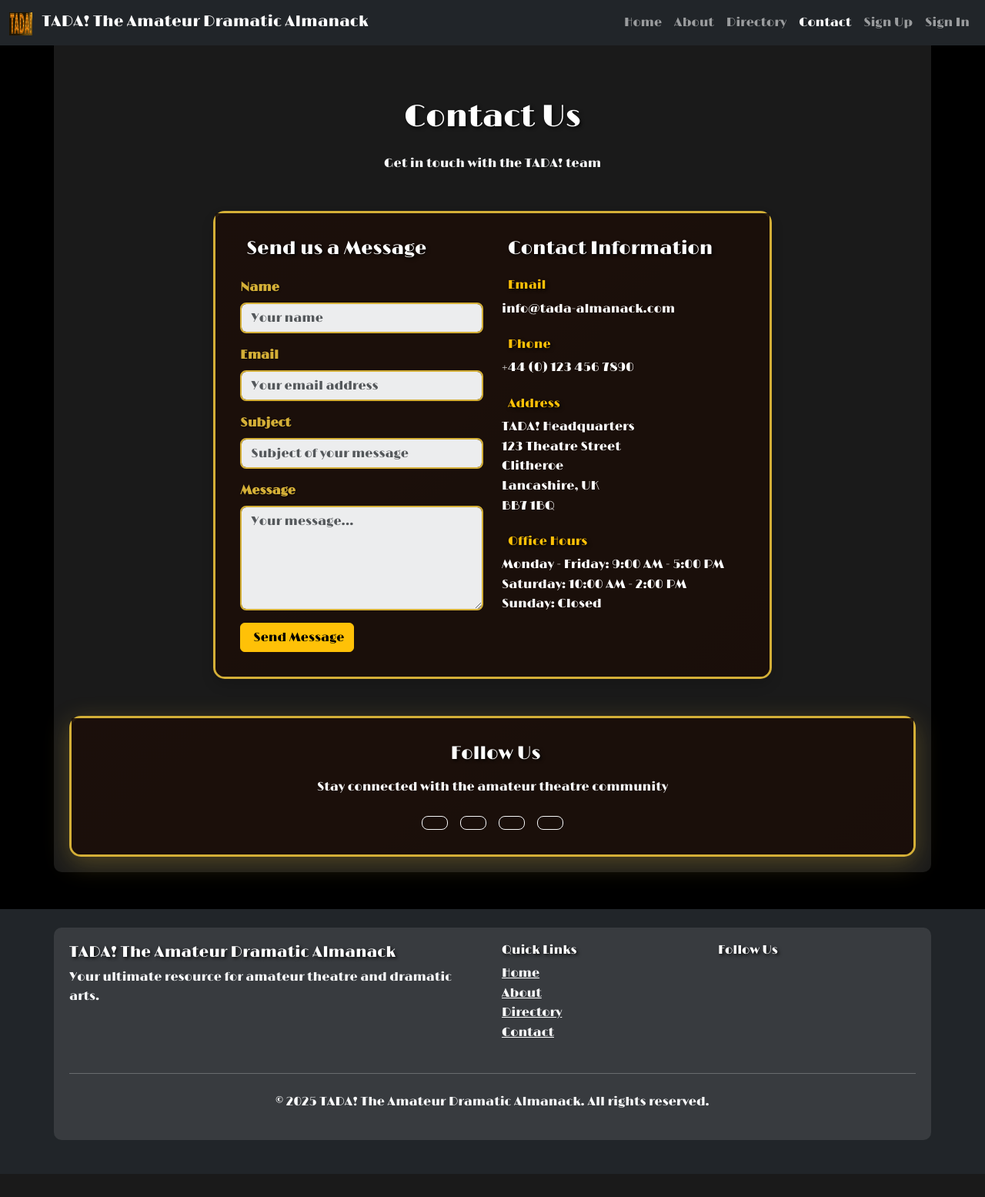
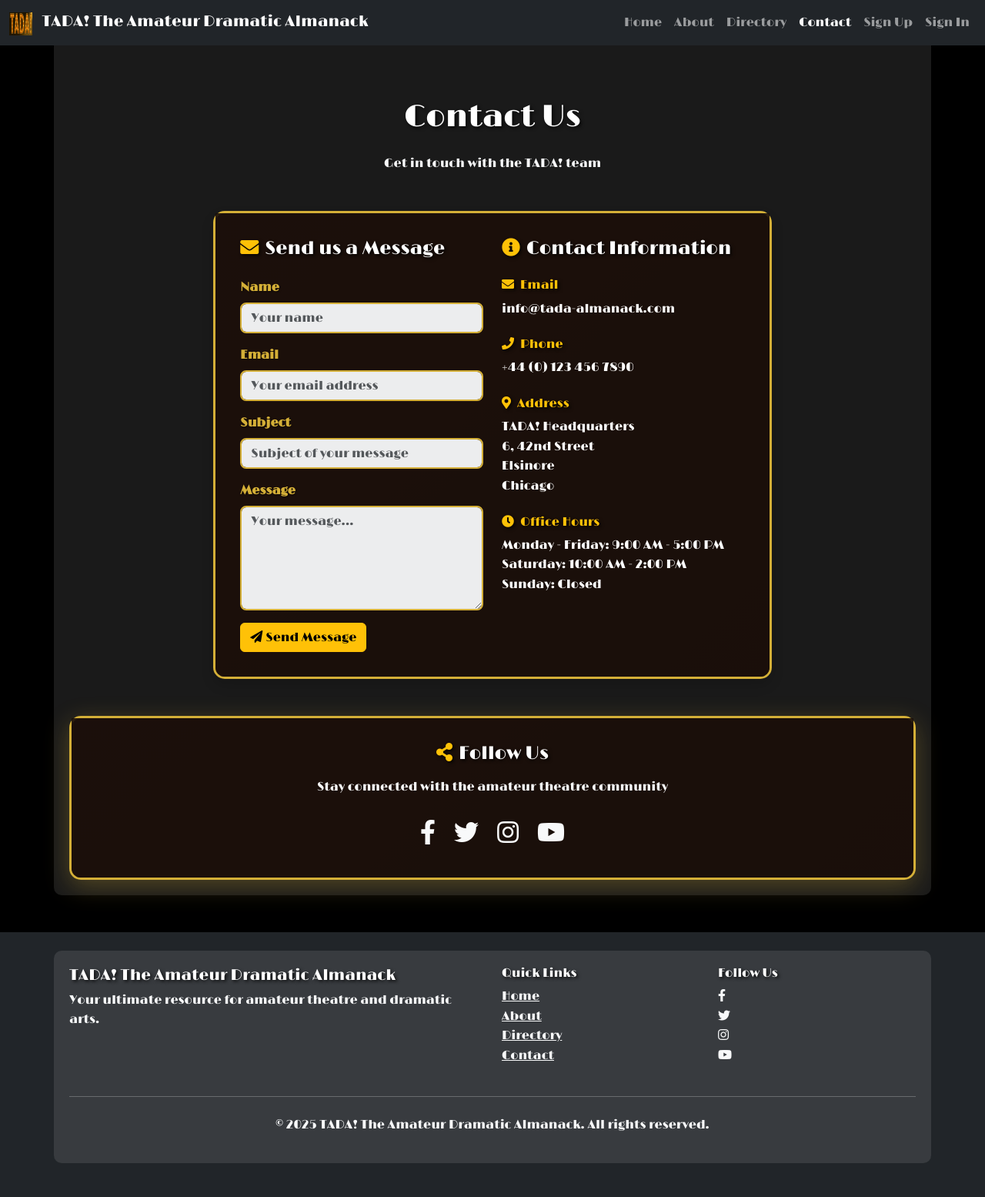
Before and after one commit to AndreaFitz/Capstone-Tada, a Django app: page /contact/ in a window 1280 px wide. Shown: the whole page at 77% size. Before the commit the page ends 1525 px from the top, so only its background shows below. Run offline with Django 5.2, Linux system fonts and the light colour scheme.

Commit message:
tidy up social media icons in Contact page

```diff
--- a/blog/templates/blog/contact.html
+++ b/blog/templates/blog/contact.html
@@ -75,7 +75,7 @@
           <div class="col-12">
             {% for message in messages %}
               <div class="alert alert-{{ message.tags }} alert-dismissible fade show" role="alert">
-                <i class="facheck-circle me-2" aria-hidden="true"></i>{{ message }}
+                <i class="fas fa-check-circle me-2" aria-hidden="true"></i>{{ message }}
                 <button type="button" class="btn-close" data-bs-dismiss="alert" aria-label="Close"></button>
               </div>
             {% endfor %}
@@ -97,7 +97,7 @@
               <div class="row">
                 <div class="col-md-6">
                   <h4 class="mb-4">
-                    <i class="faenvelope me-2 text-warning" aria-hidden="true"></i>Send us a Message
+                    <i class="fas fa-envelope me-2 text-warning" aria-hidden="true"></i>Send us a Message
                   </h4>
                   <form method="post">
                     {% csrf_token %}
@@ -118,34 +118,33 @@
                       {{ contact_form.message }}
                     </div>
                     <button type="submit" class="btn btn-warning">
-                      <i class="fapaper-plane me-1" aria-hidden="true"></i>Send Message
+                      <i class="fas fa-paper-plane me-1" aria-hidden="true"></i>Send Message
                     </button>
                   </form>
                 </div>
                 <div class="col-md-6">
                   <h4 class="mb-4">
-                    <i class="fainfo-circle me-2 text-warning" aria-hidden="true"></i>Contact Information
+                    <i class="fas fa-info-circle me-2 text-warning" aria-hidden="true"></i>Contact Information
                   </h4>
                   <div class="mb-4">
-                    <h6 class="text-warning"><i class="faenvelope me-2" aria-hidden="true"></i>Email</h6>
+                    <h6 class="text-warning"><i class="fas fa-envelope me-2" aria-hidden="true"></i>Email</h6>
                     <p class="text-white">info@tada-almanack.com</p>
                   </div>
                   <div class="mb-4">
-                    <h6 class="text-warning"><i class="faphone me-2" aria-hidden="true"></i>Phone</h6>
+                    <h6 class="text-warning"><i class="fas fa-phone me-2" aria-hidden="true"></i>Phone</h6>
                     <p class="text-white">+44 (0) 123 456 7890</p>
                   </div>
                   <div class="mb-4">
-                    <h6 class="text-warning"><i class="famap-marker-alt me-2" aria-hidden="true"></i>Address</h6>
+                    <h6 class="text-warning"><i class="fas fa-map-marker-alt me-2" aria-hidden="true"></i>Address</h6>
                     <p class="text-white">
                       TADA! Headquarters<br>
-                      123 Theatre Street<br>
-                      Clitheroe<br>
-                      Lancashire, UK<br>
-                      BB7 1BQ
+                      6, 42nd Street<br>
+                      Elsinore<br>
+                      Chicago<br>
                     </p>
                   </div>
                   <div class="mb-4">
-                    <h6 class="text-warning"><i class="faclock me-2" aria-hidden="true"></i>Office Hours</h6>
+                    <h6 class="text-warning"><i class="fas fa-clock me-2" aria-hidden="true"></i>Office Hours</h6>
                     <p class="text-white">
                       Monday - Friday: 9:00 AM - 5:00 PM<br>
                       Saturday: 10:00 AM - 2:00 PM<br>
@@ -165,21 +164,21 @@
           <div class="card bg-dark text-white">
             <div class="card-body text-center">
               <h4 class="mb-3">
-                <i class="fashare-alt me-2 text-warning" aria-hidden="true"></i>Follow Us
+                <i class="fas fa-share-alt me-2 text-warning" aria-hidden="true"></i>Follow Us
               </h4>
               <p class="mb-4">Stay connected with the amateur theatre community</p>
-              <div class="d-flex justify-content-center gap-3">
-                <a href="https://www.facebook.com/" class="btn btn-outline-light btn-lg" title="Follow us on Facebook">
-                  <i class="fafacebook-f" aria-hidden="true"></i>
+              <div class="d-flex justify-content-center gap-4">
+                <a href="https://www.facebook.com/" class="text-light fs-2" title="Follow us on Facebook">
+                  <i class="fab fa-facebook-f" aria-hidden="true"></i>
                 </a>
-                <a href="https://www.twitter.com/" class="btn btn-outline-light btn-lg" title="Follow us on Twitter">
-                  <i class="fatwitter" aria-hidden="true"></i>
+                <a href="https://www.twitter.com/" class="text-light fs-2" title="Follow us on Twitter">
+                  <i class="fab fa-twitter" aria-hidden="true"></i>
                 </a>
-                <a href="https://www.instagram.com/" class="btn btn-outline-light btn-lg" title="Follow us on Instagram">
-                  <i class="fainstagram" aria-hidden="true"></i>
+                <a href="https://www.instagram.com/" class="text-light fs-2" title="Follow us on Instagram">
+                  <i class="fab fa-instagram" aria-hidden="true"></i>
                 </a>
-                <a href="https://www.youtube.com/" class="btn btn-outline-light btn-lg" title="Watch our videos on YouTube">
-                  <i class="fayoutube" aria-hidden="true"></i>
+                <a href="https://www.youtube.com/" class="text-light fs-2" title="Watch our videos on YouTube">
+                  <i class="fab fa-youtube" aria-hidden="true"></i>
                 </a>
               </div>
             </div>
@@ -208,10 +207,10 @@
           <div class="col-md-3">
             <h6>Follow Us</h6>
             <ul class="list-unstyled">
-              <li><a href="https://www.facebook.com/" class="text-light" title="Follow us on Facebook"><i class="fafacebook" aria-hidden="true"></i></a></li>
-              <li><a href="https://www.twitter.com/" class="text-light" title="Follow us on Twitter"><i class="fatwitter" aria-hidden="true"></i></a></li>
-              <li><a href="https://www.instagram.com/" class="text-light" title="Follow us on Instagram"><i class="fainstagram" aria-hidden="true"></i></a></li>
-              <li><a href="https://www.youtube.com/" class="text-light" title="Watch our videos on YouTube"><i class="fayoutube" aria-hidden="true"></i></a></li>
+              <li><a href="https://www.facebook.com/" class="text-light" title="Follow us on Facebook"><i class="fab fa-facebook-f" aria-hidden="true"></i></a></li>
+              <li><a href="https://www.twitter.com/" class="text-light" title="Follow us on Twitter"><i class="fab fa-twitter" aria-hidden="true"></i></a></li>
+              <li><a href="https://www.instagram.com/" class="text-light" title="Follow us on Instagram"><i class="fab fa-instagram" aria-hidden="true"></i></a></li>
+              <li><a href="https://www.youtube.com/" class="text-light" title="Watch our videos on YouTube"><i class="fab fa-youtube" aria-hidden="true"></i></a></li>
             </ul>
           </div>
         </div>
@@ -230,25 +229,25 @@
         <div class="modal-content bg-dark border-warning">
           <div class="modal-header border-warning">
             <h5 class="modal-title text-warning" id="logoutModalLabel">
-              <i class="fasign-out-alt me-2" aria-hidden="true"></i>Confirm Logout
+              <i class="fas fa-sign-out-alt me-2" aria-hidden="true"></i>Confirm Logout
             </h5>
             <button type="button" class="btn-close btn-close-white" data-bs-dismiss="modal" aria-label="Close"></button>
           </div>
           <div class="modal-body text-white">
             <div class="text-center">
-              <i class="fatheater-masks fa-3x text-warning mb-3" aria-hidden="true"></i>
+              <i class="fas fa-theater-masks fa-3x text-warning mb-3" aria-hidden="true"></i>
               <p class="lead">Are you sure you want to log out?</p>
               <p class="small text-muted">You'll need to sign in again to access member features.</p>
             </div>
           </div>
           <div class="modal-footer border-warning">
             <button type="button" class="btn btn-secondary" data-bs-dismiss="modal">
-              <i class="fatimes me-1" aria-hidden="true"></i>Cancel
+              <i class="fas fa-times me-1" aria-hidden="true"></i>Cancel
             </button>
             <form method="post" action="{% url 'logout' %}" class="d-inline">
               {% csrf_token %}
               <button type="submit" class="btn btn-warning">
-                <i class="fasign-out-alt me-1" aria-hidden="true"></i>Yes, Logout
+                <i class="fas fa-sign-out-alt me-1" aria-hidden="true"></i>Yes, Logout
               </button>
             </form>
           </div>
--- a/blog/templates/blog/directory.html
+++ b/blog/templates/blog/directory.html
@@ -95,12 +95,12 @@
                 <span class="input-group-text bg-warning">
                   <i class="fasearch" aria-hidden="true"></i>
                 </span>
-                <input type="text" id="societySearch" class="form-control" placeholder="Search for a theatre society by name...">
+                <input type="text" id="societySearch" class="form-control" placeholder="Search for a theatre society by name or location...">
                 <button class="btn btn-outline-warning" type="button" id="clearSearch">
                   <i class="fas fa-times" aria-hidden="true"></i>
                 </button>
               </div>
-              <small class="text-muted">Start typing to filter societies by name</small>
+              <small class="text-white">Start typing to filter societies by name</small>
             </div>
           </div>
         </div>
@@ -297,7 +297,7 @@
           <div class="col-md-3">
             <h6>Follow Us</h6>
             <ul class="list-unstyled">
-              <li><a href="https://www.facebook.com/" class="text-light" title="Follow us on Facebook"><i class="fafacebook" aria-hidden="true"></i></a></li>
+              <li><a href="https://www.facebook.com/" class="text-light" title="Follow us on Facebook"><i class="fab fa-facebook" aria-hidden="true"></i></a></li>
               <li><a href="https://www.twitter.com/" class="text-light" title="Follow us on Twitter"><i class="fab fa-twitter" aria-hidden="true"></i></a></li>
               <li><a href="https://www.instagram.com/" class="text-light" title="Follow us on Instagram"><i class="fab fa-instagram" aria-hidden="true"></i></a></li>
               <li><a href="https://www.youtube.com/" class="text-light" title="Watch our videos on YouTube"><i class="fab fa-youtube" aria-hidden="true"></i></a></li>
```
Also changed, not shown: blog/templates/blog/experimental_theatre_lab.html (+21 -21 lines).
